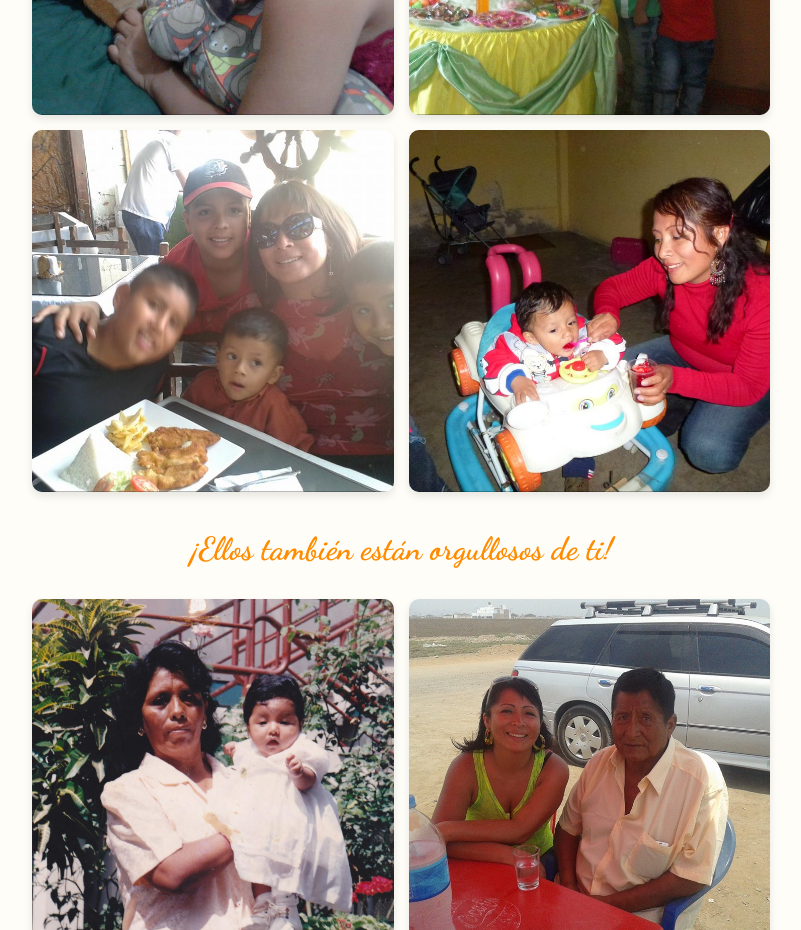
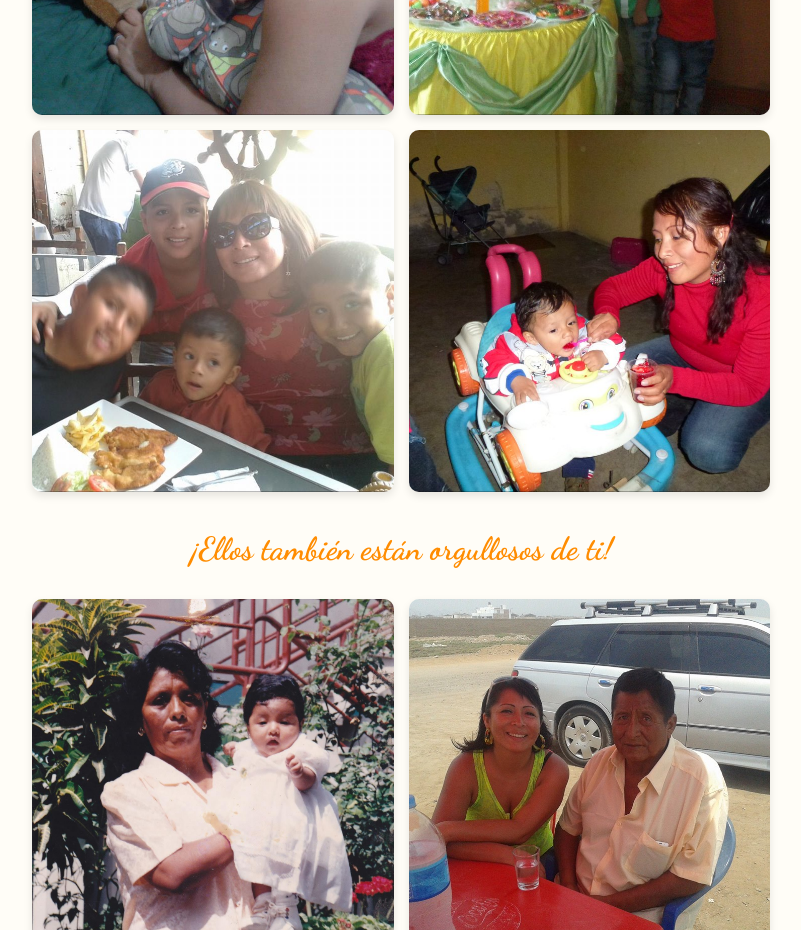
Before and after one commit to juanbry/girasoles-para-chelvi, a plain HTML site: page index.html in a window 1280 px wide. Shown: the part 1060-1990 px from the top of the page, without its empty margins (239-1040 px from the left). Drawn offline with Linux system fonts and the light colour scheme.

Commit message:
RecorteFoto

```diff
--- a/index.html
+++ b/index.html
@@ -51,7 +51,7 @@
                     <div class="tap-indicator">Toca para ver más</div>
                 </div>
                 <div class="image-card" data-description="En este día tan especial, quería agradecerte por todo lo que me diste y me das, madre no es la que da luz, madre es la que cría, y eso es lo que tu nos has dado y lo tendré presente para toda la vida 💕🙂‍↕ - Alexander">
-                    <img src="src/img7.jpg" alt="Girasol solitario">
+                    <img src="src/img7-2.JPG" alt="Girasol solitario">
                     <div class="tap-indicator">Toca para ver más</div>
                 </div>
                 <div class="image-card" data-description="Te amamos con todo nuestro corazón mamá.">
```
Also changed, not shown: src/img7-2.JPG (added).
